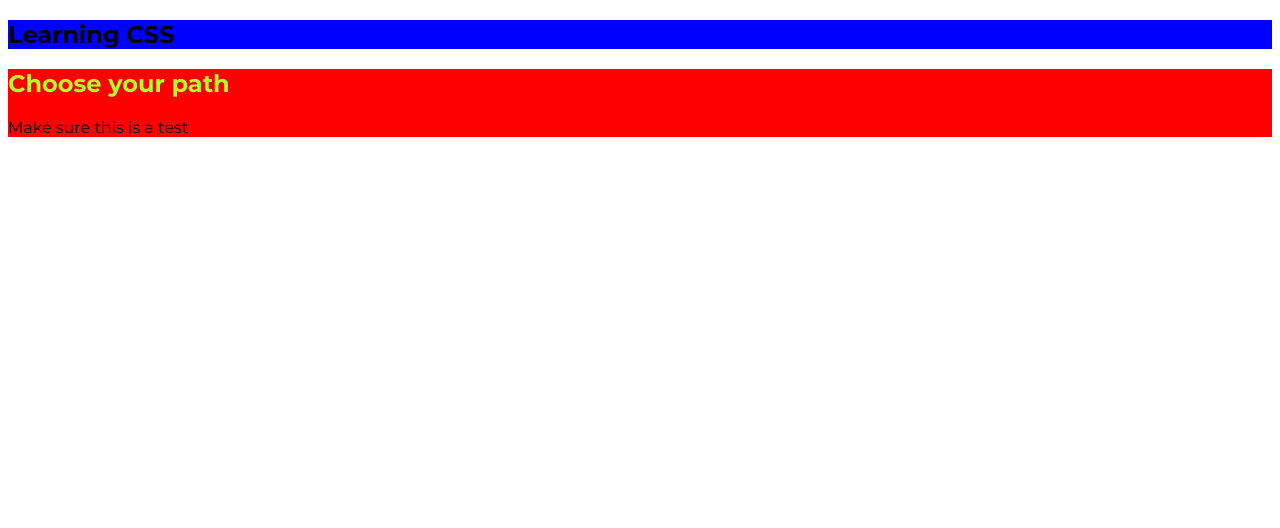
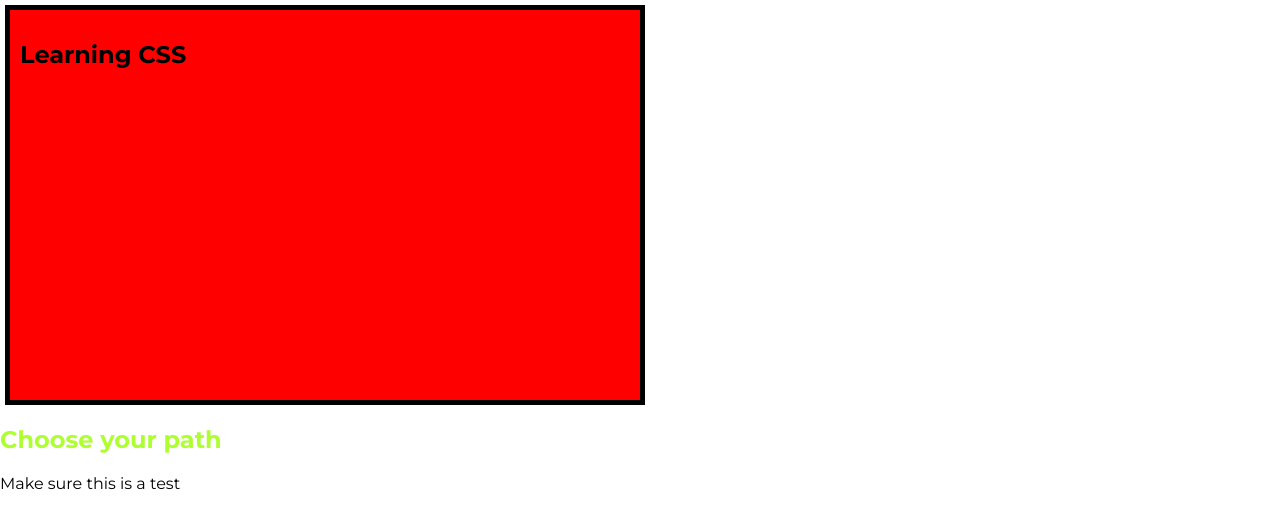
Before and after one commit to Posselt213/Hosting-Page, a plain HTML site: page index.html in a window 1280 px wide. Drawn offline with Linux system fonts and the light colour scheme.

Commit message:
We modify the main.ccss

```diff
--- a/css/main.css
+++ b/css/main.css
@@ -14,24 +14,38 @@ rather than any other element
 
 */
 
+* {
+
+    box-sizing: border-box;
+}
+
 body{ /* Element*/
     font-family: 'Montserrat', sans-serif;
+    margin: 0;
+
 }
 
 #product-overview{ /*Id selector(section tag)*/
-    background: blue;
+    background: rgb(255, 0, 0);
+    width: 50%;
+    height: 400px;
+    padding: 10px;
+    border: 5px solid black;
+    margin: 5px;
+
+
 
 }
 
 .section-title{  /*Classes Style(h1 tag)*/
     color: greenyellow;
-    font-family: inherit;/* inherit is a keyword that allows you to inherit the
-    font from the selector in this case h1 */
 
 }
 
+
+
 #plans{ /*Id selector(section tag)*/
-    background: red;
+
     }
 
 
@@ -85,8 +99,22 @@ Examples.....
 */
 
 
-/*h1{/*Element h1*/
- /*   color: rgb(184, 175, 54);
+/* Shorthand Properties
+
+------Separate properties-------
+border-color: black;
+    border-style: solid;
+    border-width: 5px;
+    margin: 20px;
+
+------Shorthand properties------
+border: 5px solid black;
+margin: 5px(top) 10px(right) 5px(bottom) 10px(left);
+
+*/
+
+/*h1{
+   color: rgb(184, 175, 54);
     font-family: Georgia, 'Times New Roman', Times, serif;
 }*/
 
```
